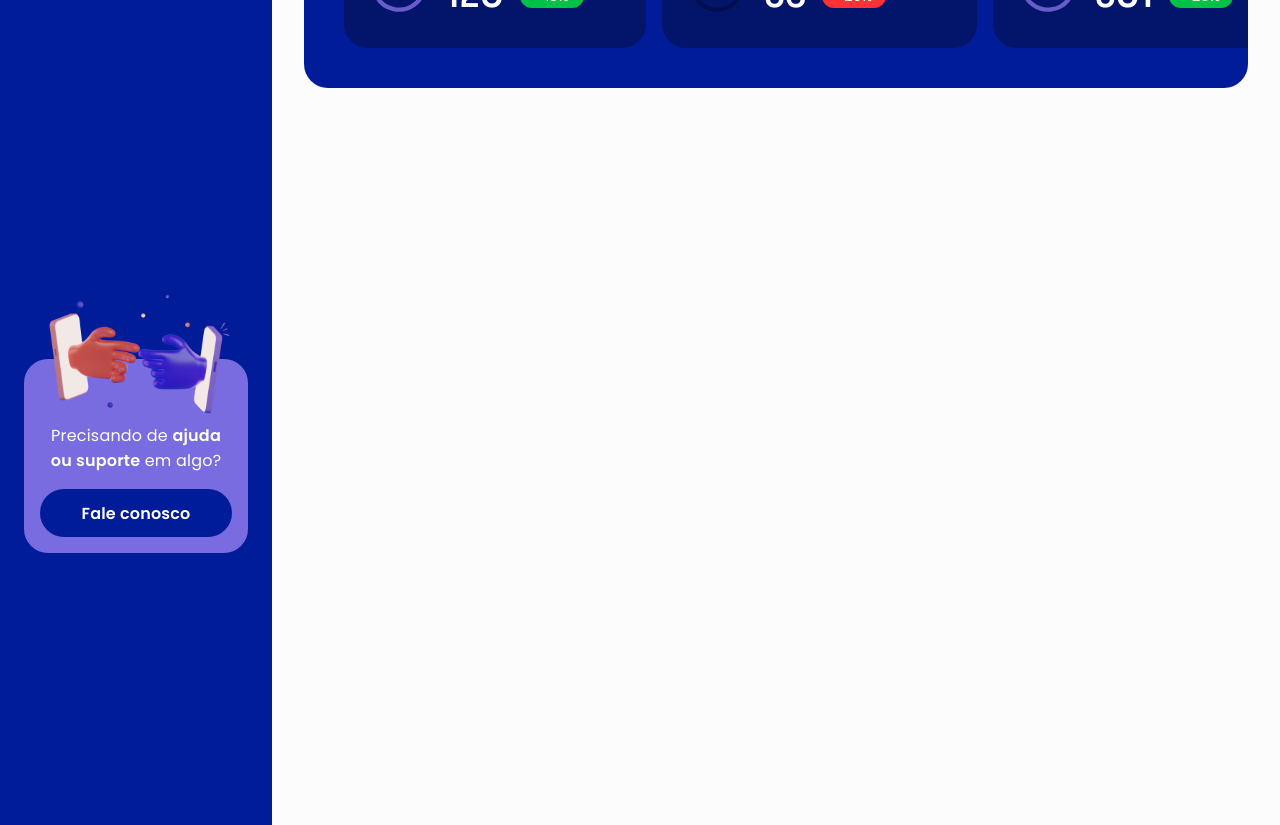
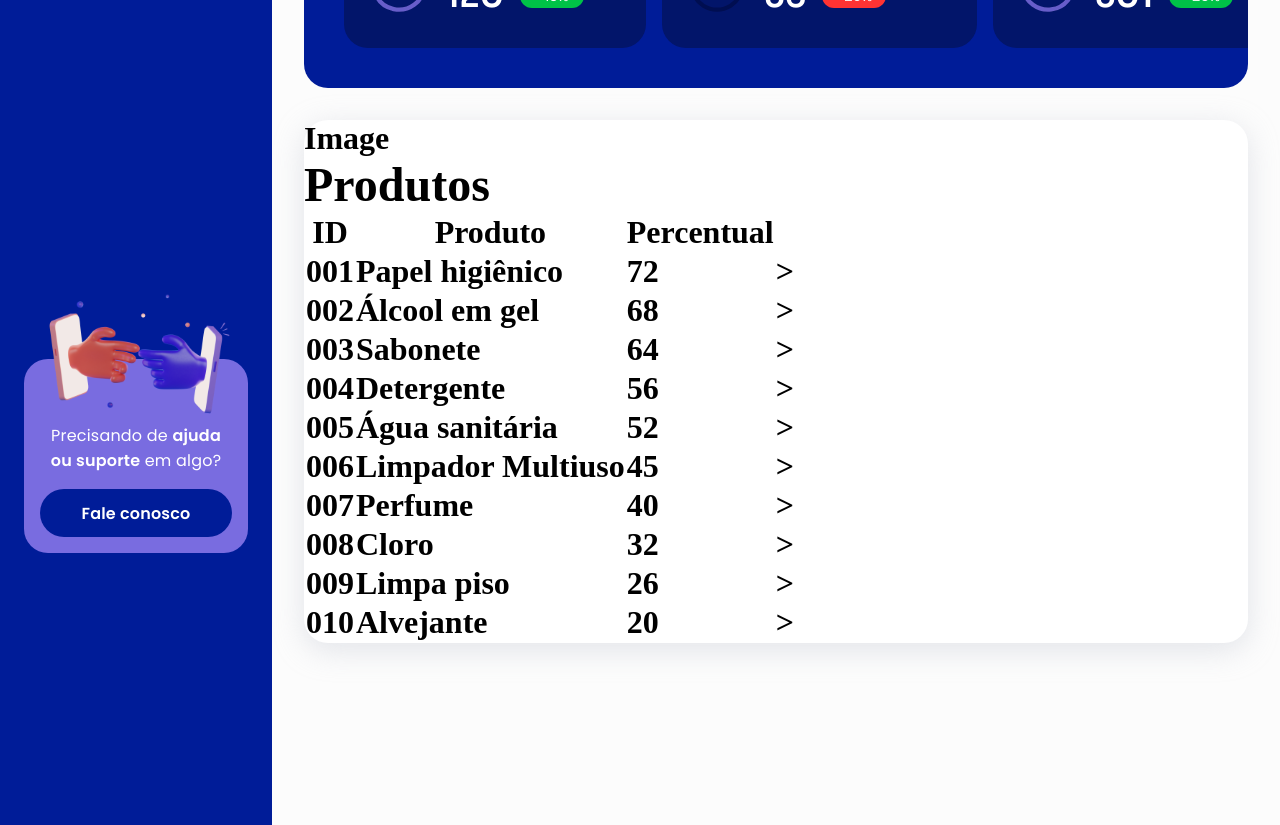
Before and after one commit to orionalves/w3erp, a React (Vite) app: page /home in a window 1280 px wide. Shown: the part 360-1185 px from the top of the page. Built offline with nearby package versions, Linux system fonts and the light colour scheme.

Commit message:
Create table products

```diff
--- /dev/null
+++ b/src/components/table-container/index.tsx
@@ -0,0 +1,62 @@
+import { TableContainerStyled } from './styles'
+
+const products = [
+  { product: 'Papel higiênico', percent: 72 },
+  { product: 'Álcool em gel', percent: 68 },
+  { product: 'Sabonete', percent: 64 },
+  { product: 'Detergente', percent: 56 },
+  { product: 'Água sanitária', percent: 52 },
+  { product: 'Limpador Multiuso', percent: 45 },
+  { product: 'Perfume', percent: 40 },
+  { product: 'Cloro', percent: 32 },
+  { product: 'Limpa piso', percent: 26 },
+  { product: 'Alvejante', percent: 20 }
+]
+
+// const customers = [
+//   { customer: 'Hótel Ibis', percent: 72 },
+//   { customer: 'Restaurante Carretão', percent: 68 },
+//   { customer: 'Nobile Hotel', percent: 64 },
+//   { customer: 'Mc Donald’s', percent: 56 },
+//   { customer: 'Academia Smart Fit', percent: 52 },
+//   { customer: 'iZap Softworks', percent: 45 },
+//   { customer: 'Vida Plena Academia', percent: 40 },
+//   { customer: 'Hermes Pardini', percent: 32 },
+//   { customer: 'Hospital Santa Rita', percent: 26 },
+//   { customer: 'Restaurante Comida da Roça', percent: 20 }
+// ]
+
+const TableContainer = () => {
+  return (
+    <TableContainerStyled>
+      <div>
+        <div>
+          <p>Image</p>
+          <h2>Produtos</h2>
+        </div>
+        <div></div>
+      </div>
+      <table>
+        <thead>
+          <tr>
+            <th>ID</th>
+            <th>Produto</th>
+            <th>Percentual</th>
+          </tr>
+        </thead>
+        <tbody>
+          {products.map((value, index) => (
+            <tr key={index}>
+              <td>{(index + 1).toString().padStart(3, '0')}</td>
+              <td>{value.product}</td>
+              <td>{value.percent}</td>
+              <td>{'>'}</td>
+            </tr>
+          ))}
+        </tbody>
+      </table>
+    </TableContainerStyled>
+  )
+}
+
+export default TableContainer
--- /dev/null
+++ b/src/components/table-container/styles.ts
@@ -0,0 +1,10 @@
+import styled from 'styled-components'
+import { color } from '@styles/constants'
+
+export const TableContainerStyled = styled.h1`
+  margin: 2rem;
+  margin-left: calc(17rem + 2rem);
+  background-color: ${color.white};
+  border-radius: 24px;
+  box-shadow: 0px 7px 30px 0px rgba(187, 192, 205, 0.4);
+`
--- a/src/pages/home.tsx
+++ b/src/pages/home.tsx
@@ -1,12 +1,14 @@
 import Sidebar from '@components/sidebar'
 import Header from '@components/header'
 import Dashboard from '@components/dashboard'
+import TableContainer from '@components/table-container'
 
 const Home = () => (
   <>
     <Header />
+    <Sidebar />
     <Dashboard />
-    <Sidebar />
+    <TableContainer />
   </>
 )
 
```
